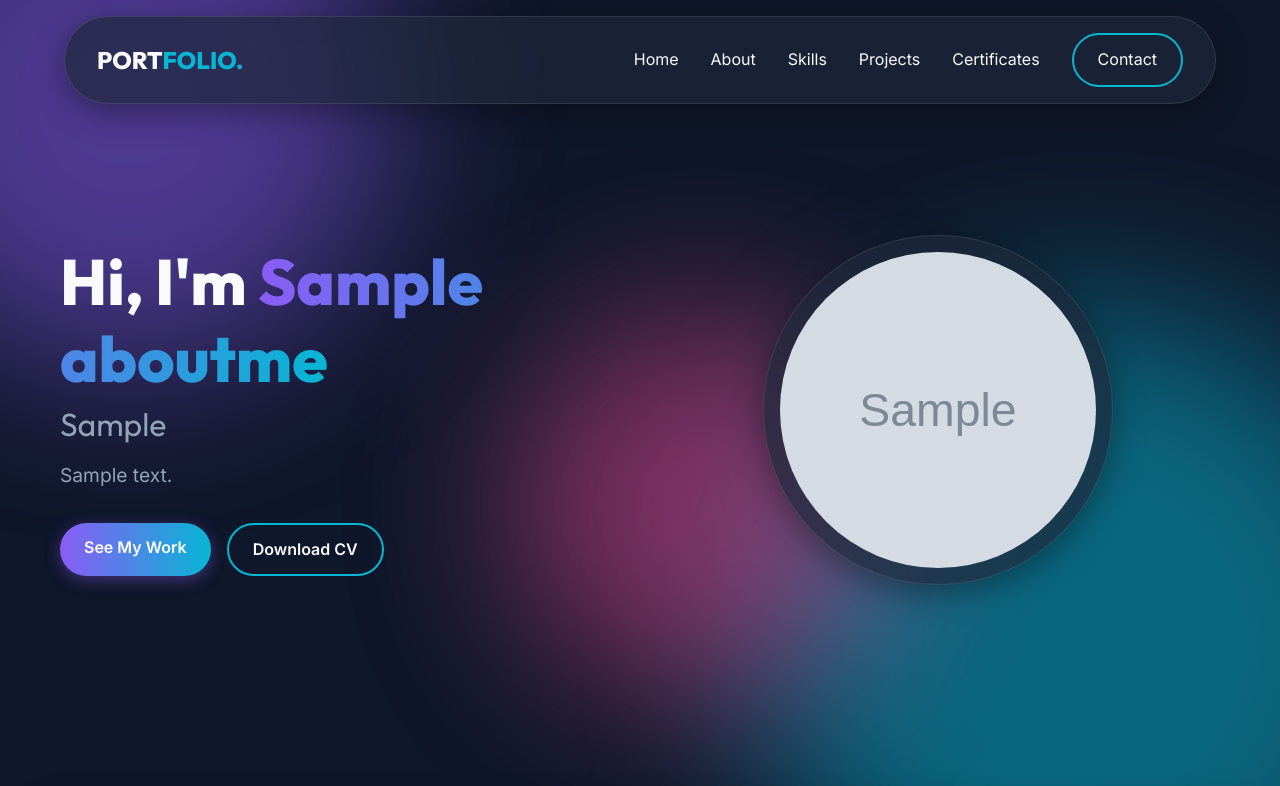
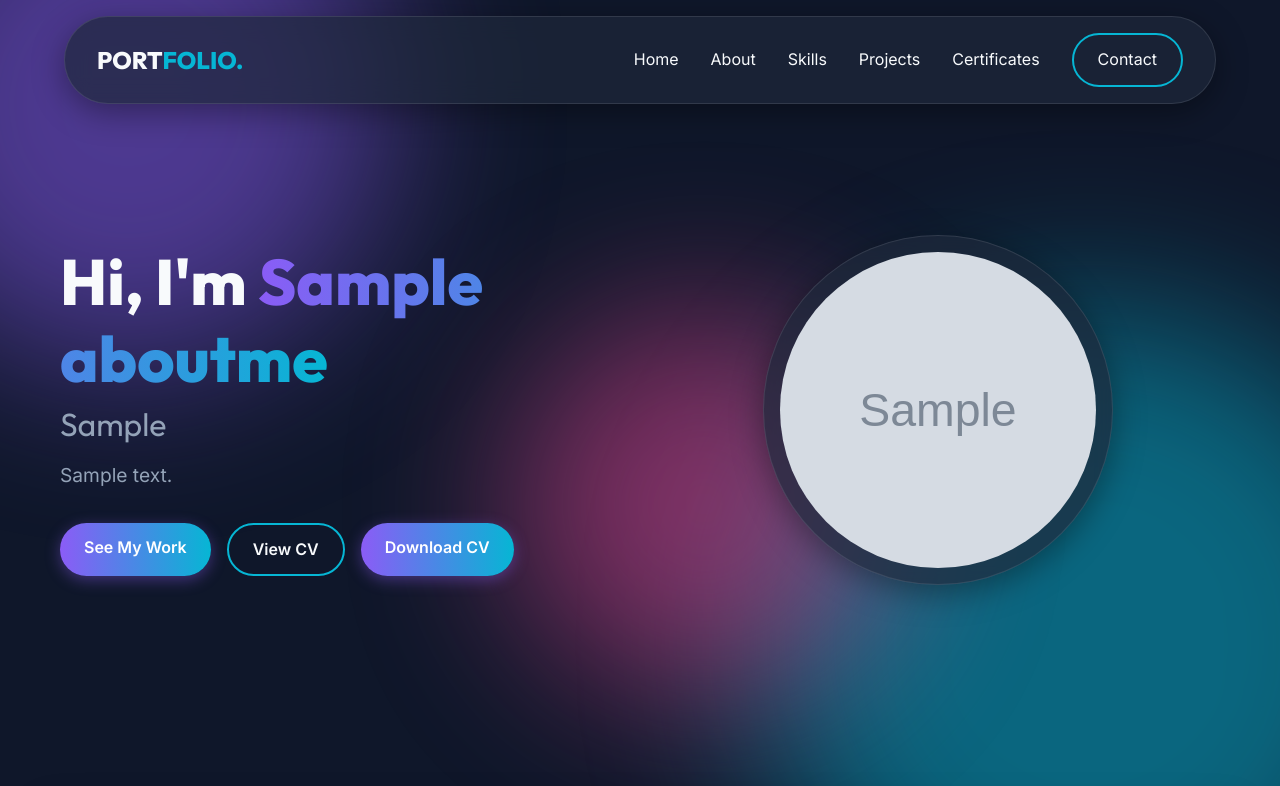
Before and after one commit to justin-0/portfolio, a Django app: page / in a window 1280 px wide. Shown: the top 786 px of the page. Run offline with Django 5.2, Linux system fonts and the light colour scheme; tables that the repository leaves empty hold one stand-in row (values such as "Sample post"); grey boxes marked "Sample" are stand-in pictures.

Commit message:
Add view and download CV buttons

```diff
--- a/core/templates/core/home.html
+++ b/core/templates/core/home.html
@@ -9,9 +9,10 @@
         <p class="bio-short">{{ about.bio|truncatewords:20|default:"Building amazing experiences for the web." }}</p>
         <div class="hero-actions">
             <a href="#projects" class="btn btn-primary">See My Work</a>
-            {% if about.resume %}
-                <a href="{{ about.resume.url }}" class="btn btn-outline" target="_blank">Download CV</a>
-            {% endif %}
+         {% if about.resume %}
+    <a href="{{ about.resume.url }}" class="btn btn-outline" target="_blank">View CV</a>
+    <a href="{{ about.resume.url }}?fl_attachment=true" class="btn btn-primary" download>Download CV</a>
+{% endif %}
         </div>
     </div>
     {% if about.profile_image %}
```
